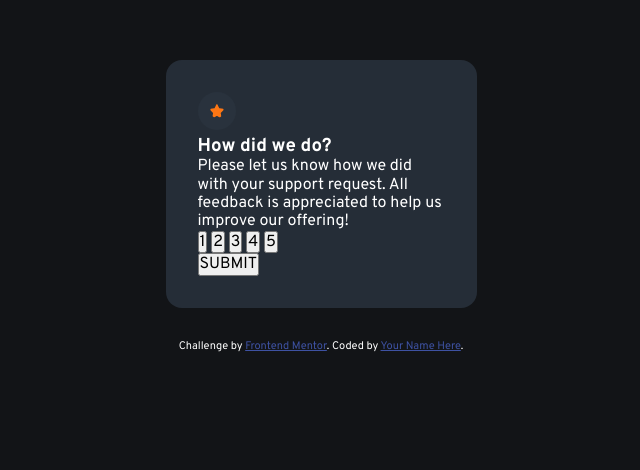
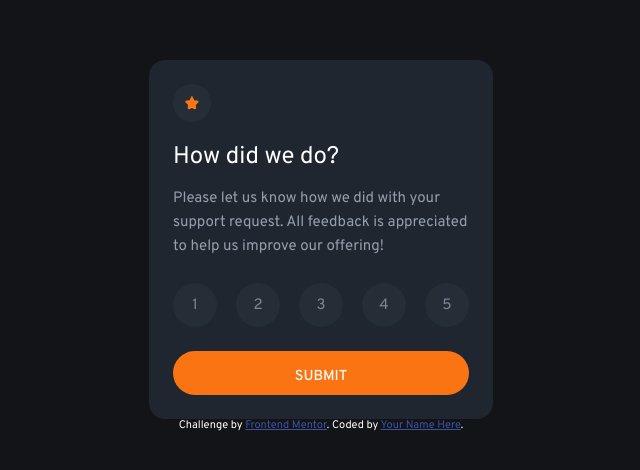
Before and after one commit to CMP2007/interactive-rating-component, a plain HTML site: page index.html in a window 1280 px wide. Shown: the part 196-666 px from the top of the page, without its empty margins (319-959 px from the left). Drawn offline with Linux system fonts and the light colour scheme.

Commit message:
section puntaje

```diff
--- a/index.html
+++ b/index.html
@@ -17,19 +17,18 @@
 <body>
 
     <!-- Rating state start -->
-
     <div class="RatingState">
         <img src="./images/icon-star.svg" alt="" class="star">
 
-        <h3 class="RatingState_h3">How did we do?</h3>
+        <h2 class="RatingState_h3">How did we do?</h2>
         <p class="RatingState_p">Please let us know how we did with your support request. All feedback is appreciated to help us improve our offering!</p>
 
         <div class="RatingState_div">
-            <button id="0">1</button>
-            <button id="1">2</button>
-            <button id="2">3</button>
-            <button id="3">4</button>
-            <button id="4">5</button>
+            <button id="0" class="point">1</button>
+            <button id="1" class="point">2</button>
+            <button id="2" class="point">3</button>
+            <button id="3" class="point">4</button>
+            <button id="4" class="point">5</button>
         </div>
 
         <button class="RatingState_submit">SUBMIT</button>
@@ -44,7 +43,7 @@
     <img src="./images/illustration-thank-you.svg" alt="" class="ThankYou_img">
     <span class="ThankYou_span">You selected <!-- Add --> out of 5</span>
 
-    <h3 class="ThankYou_h3">Thank you!</h3>
+    <h2 class="ThankYou_h3">Thank you!</h2>
 
     <p class="ThankYou_p">We appreciate you taking the time to give a rating. If you ever need more support, don’t hesitate to get in touch!</p>
   </div>
--- a/style.css
+++ b/style.css
@@ -10,21 +10,57 @@ body{
     margin: 20% auto;
 }
 .RatingState, .ThankYou{
-    background-color: hsl(213, 19%, 18%);
-    padding: 2rem;
-    margin: 2rem;
+    background-color: #1F2630;
+    padding: 1.5rem;
+    margin:auto auto;
     border-radius: 1rem;
+    width: 18.5rem
 }
 .star{
-    background-color: hsl(213, 19%, 20%);
+    background-color: hsl(213, 19%, 18%);
     width: .9rem;
     height: .9rem;
     padding: .75rem;
     border-radius: 50%;
 }
-
-
-
+h2{
+    font-size: 1.5rem;
+    font-weight: 400;
+    margin: 1rem;
+    margin-left: 0;
+}
+p{
+    width: 19rem;
+    line-height: 1.5rem;
+    font-size: 15px;
+    color: hsl(217, 12%, 63%);
+    font-weight: 400;
+}
+.RatingState_div{
+    display: flex;
+    justify-content: space-between;
+    margin: 1.5rem 0;
+}
+.point{
+    width: 2.75rem;
+    height: 2.75rem;
+    font-size: 15px;
+    border-radius: 50%;
+    background-color: hsl(213, 19%, 18%);
+    color: hsl(216, 12%, 54%);
+    border: none;
+}
+.RatingState_submit{
+    width: 100%;
+    height: 2.75rem;
+    border-radius: 5rem;
+    background-color: hsl(25, 97%, 53%);
+    border: none;
+    color: hsl(0, 0%, 100%);
+    font-size: .9rem;
+    font-weight: 500;
+   padding-top: .5rem;
+}
 .ThankYou{
     visibility: hidden;
     position: absolute;
```
